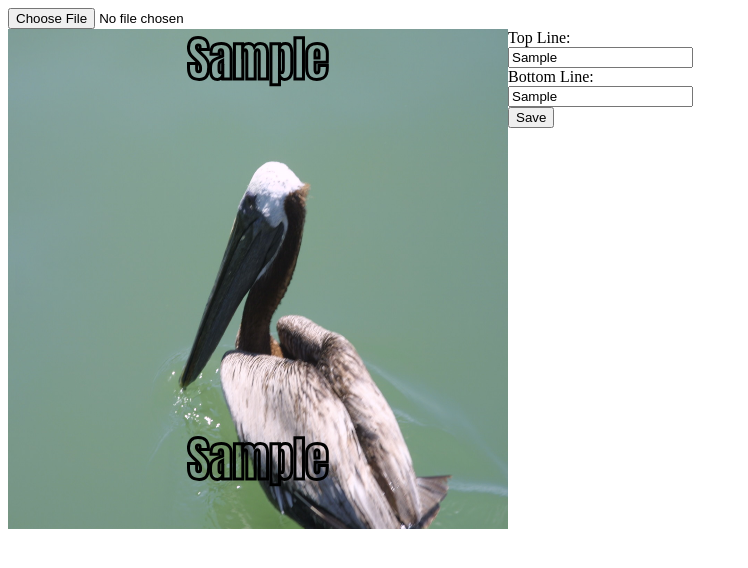
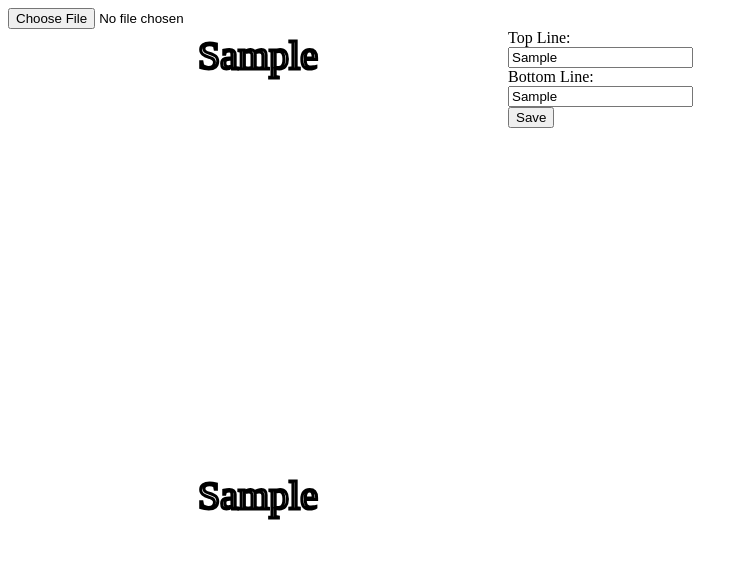
Before and after one commit to pbrandiezs/udacity-html5-canvas, a plain HTML site: page Local_web_server/MemeMaker.html in a window 1280 px wide. Both pictures are taken after typing "Sample", "Sample" into the empty fields and a click on the button "Save". Shown: the whole page, without its empty margins (0-748 px from the left). Drawn offline with Linux system fonts and the light colour scheme.

Commit message:
fix: Added clearRect, cleaned up code

```diff
--- a/Local_web_server/MemeMaker.html
+++ b/Local_web_server/MemeMaker.html
@@ -44,27 +44,39 @@
     }
 
     function redrawMeme(image, topLine, bottomLine) {
-      // Get Canvas2DContext
-      var canvas = document.querySelector('canvas');
-      var ctx = canvas.getContext("2d");
-      // Your code here
-        console.log(image);
-        //image.onload(ctx.drawImage(image, 0, 0, canvas.width, canvas.height));
+        // Get Canvas2DContext
+        var canvas = document.querySelector('canvas');
+        var ctx = canvas.getContext("2d");
         ctx.clearRect (0, 0, canvas.width, canvas.height);
-        var img = new Image();
-        img.src = "/bird.jpg";
-        img.onload = function (e) {
-            ctx.drawImage(img, 0, 0, canvas.width, canvas.height);
-            ctx.font = '36pt impact';
-            ctx.lineWidth = 3;
-            ctx.textAlign="center";
-            ctx.strokeText(window.topLineText, canvas.width / 2, 50);
-            ctx.strokeText(window.bottomLineText, canvas.width / 2, 450);
+        if (image != null) {
+            ctx.drawImage(image, 0, 0, canvas.width, canvas.height);
+        }
+
+        ctx.font = '30pt impact';
+        ctx.lineWidth = 3;
+        ctx.strokeStyle = 'black';
+        ctx.fillStyle = 'white';
+        ctx.textAlign="center";
+
+        if (topLine != null) {
+            ctx.fillText(topLine, canvas.width / 2, 40);
+            ctx.strokeText(topLine, canvas.width / 2, 40);
+        }
+
+        if (bottomLine != null) {
+            ctx.fillText(bottomLine, canvas.width / 2, canvas.height - 20);
+            ctx.strokeText(bottomLine, canvas.width / 2, canvas.height - 20);
         }
     }
 
+    /* function saveFile() {
+      window.open(document.querySelector('canvas').toDataURL());
+    }
+    */
+
     function saveFile() {
-      window.open(document.querySelector('canvas').toDataURL());
+      var win = window.open();
+      win.document.write('<iframe src="' + document.querySelector('canvas').toDataURL()  + '" frameborder="0" style="border:0; top:0px; left:0px; bottom:0px; right:0px; width:100%; height:100%;" allowfullscreen></iframe>');
     }
 
     function handleFileSelect(evt) {
```
